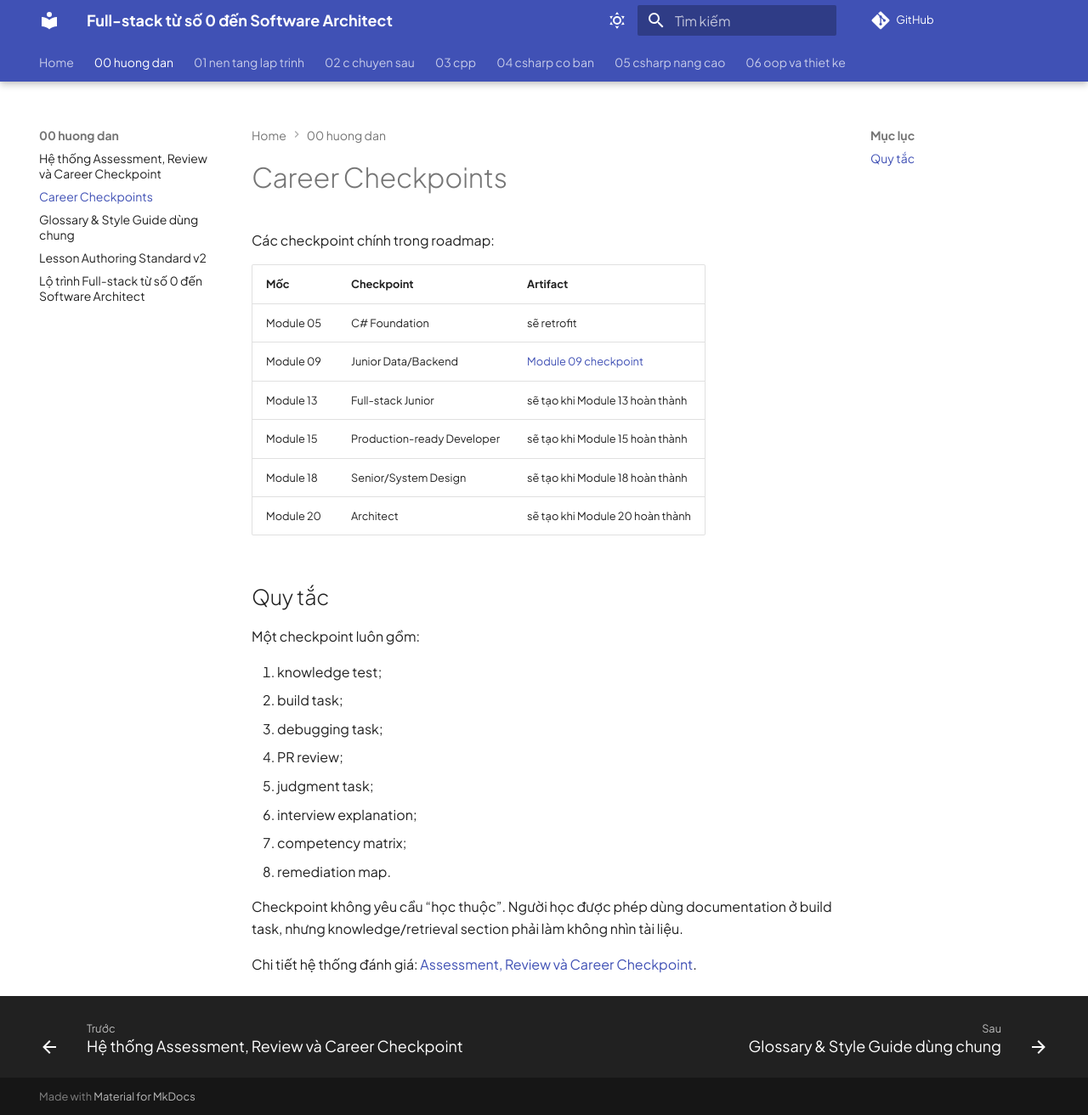
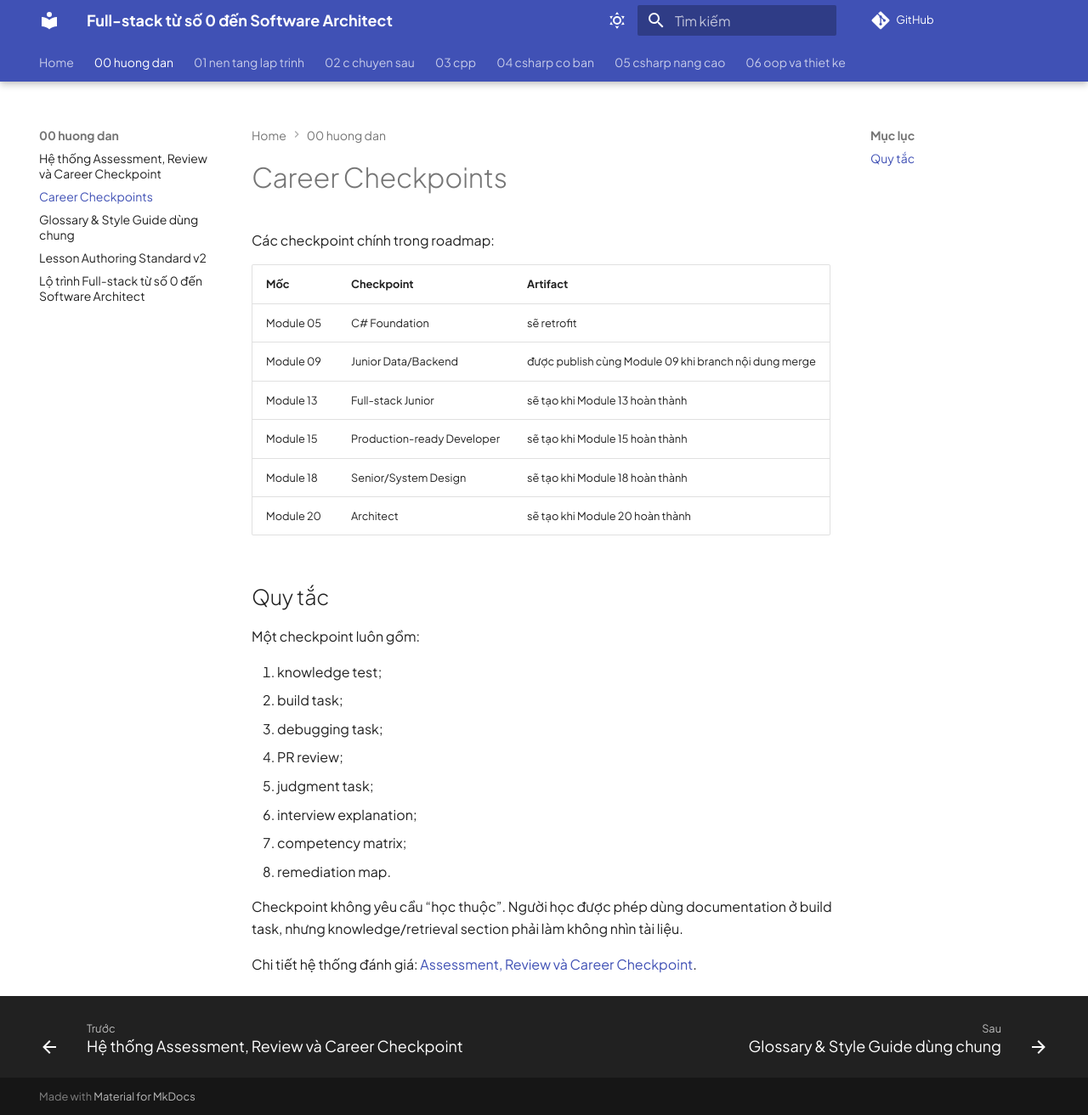
Before and after one commit to Xuanthanh-dzz/full-stack, an MkDocs documentation site: the page built from fullstack-roadmap/00-huong-dan/career-checkpoints.md, in a window 1280 px wide and 1312 px high. Shown: the whole window at 85% size. Built offline with MkDocs 1.6.1 and Material for MkDocs 9.7.7, drawn with Linux system fonts in a browser that asks for light colours; comment, search, counter and statistics services are not loaded.

Commit message:
docs(assessment): avoid unpublished checkpoint link on main

```diff
--- a/fullstack-roadmap/00-huong-dan/career-checkpoints.md
+++ b/fullstack-roadmap/00-huong-dan/career-checkpoints.md
@@ -5,7 +5,7 @@ Các checkpoint chính trong roadmap:
 | Mốc | Checkpoint | Artifact |
 |---|---|---|
 | Module 05 | C# Foundation | sẽ retrofit |
-| Module 09 | Junior Data/Backend | [Module 09 checkpoint](../09-linq-va-ef-core/career-checkpoint/index.md) |
+| Module 09 | Junior Data/Backend | được publish cùng Module 09 khi branch nội dung merge |
 | Module 13 | Full-stack Junior | sẽ tạo khi Module 13 hoàn thành |
 | Module 15 | Production-ready Developer | sẽ tạo khi Module 15 hoàn thành |
 | Module 18 | Senior/System Design | sẽ tạo khi Module 18 hoàn thành |
```
